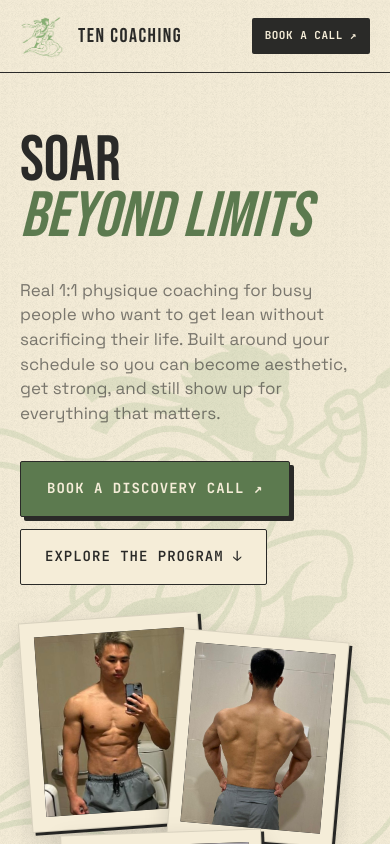
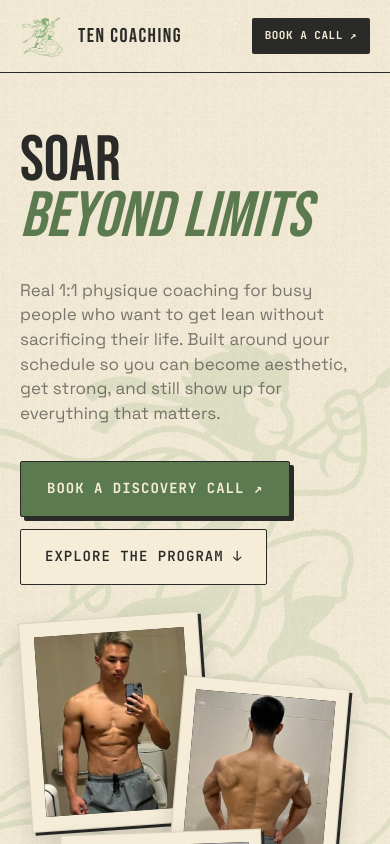
Before and after one commit to ishirthakur/tencoaching-site, a Next.js app: page / in a window 390 px wide. Shown: the top 844 px of the page. Built offline with nearby package versions, Linux system fonts and the light colour scheme.

Commit message:
Nudge second hero polaroid up slightly on mobile
Co-Authored-By: Claude Opus 4.7 <noreply@anthropic.com>

```diff
--- a/app/globals.css
+++ b/app/globals.css
@@ -107,7 +107,7 @@ a { -webkit-tap-highlight-color: transparent; }
   .hero-pic-3 > div > div { width: 175px !important; height: 145px !important; }
   /* Diagonal top-left → bottom cascade; basketball (pic-3) brought to the front */
   .hero-pic-1 { top: 0 !important;    left: 0 !important;    right: auto !important; bottom: auto !important; z-index: 1 !important; }
-  .hero-pic-2 { top: 18px !important;  left: 150px !important; right: auto !important; bottom: auto !important; z-index: 2 !important; }
+  .hero-pic-2 { top: 65px !important;  left: 150px !important; right: auto !important; bottom: auto !important; z-index: 2 !important; }
   .hero-pic-3 { top: 215px !important; left: 38px !important;  right: auto !important; bottom: auto !important; z-index: 5 !important; }
 }
 
```
